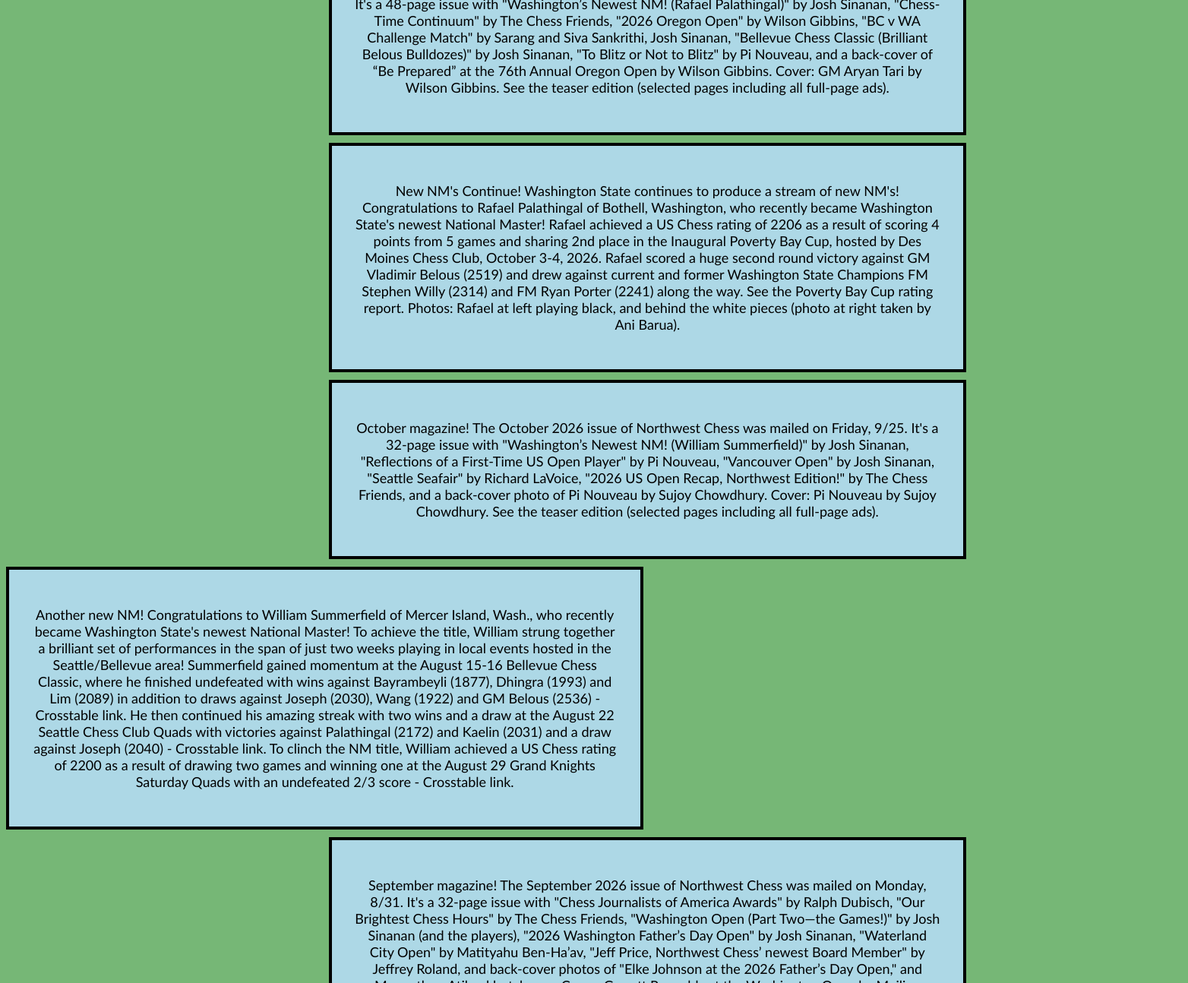
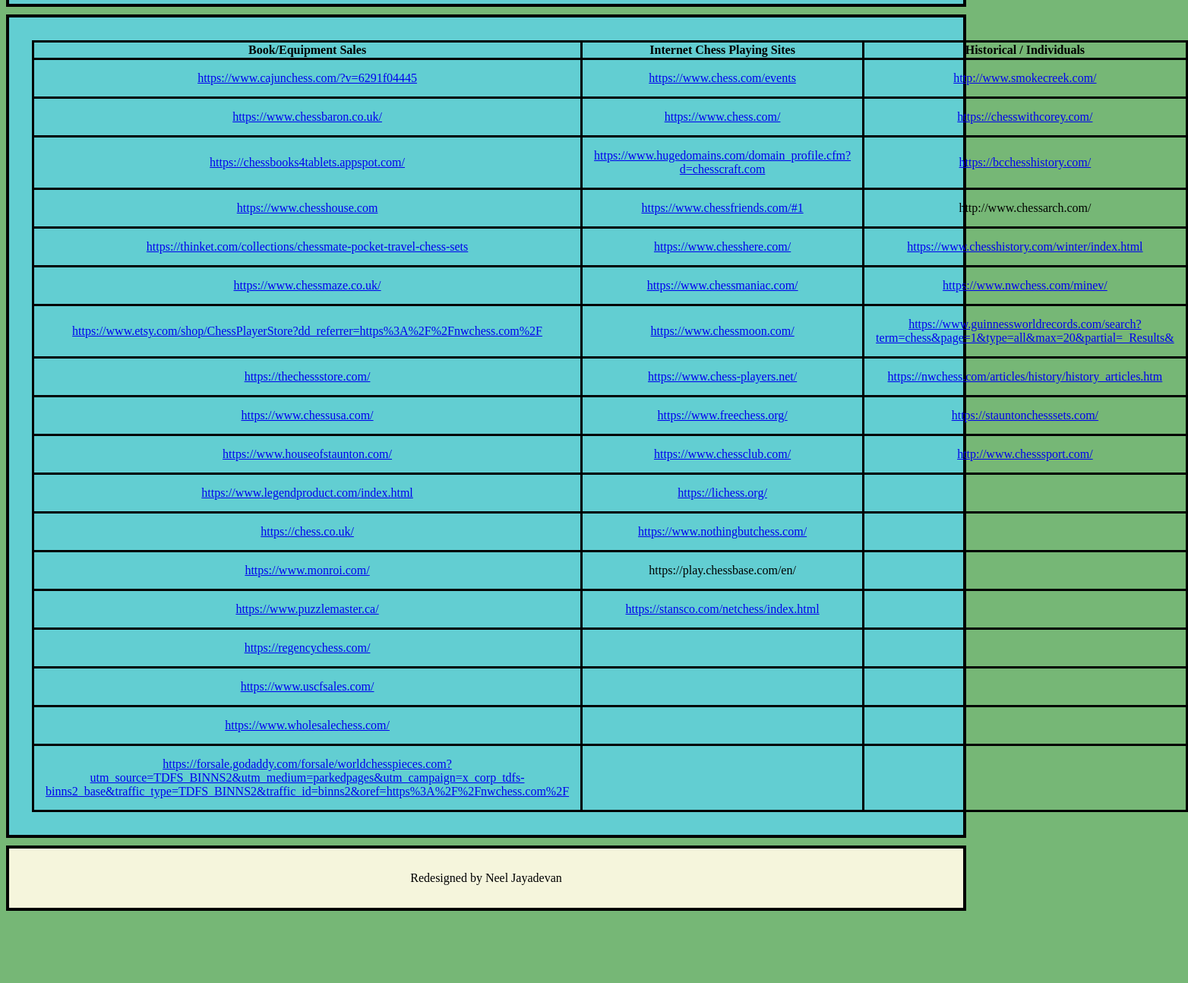
Before and after one commit to NeelJayadevan/individualproject, a plain HTML site: page links.html in a window 1280 px wide. Shown: the part 658-1952 px from the top of the page at 76% size, 1564 px wide, since content can reach past the window. After the commit the page ends 1865 px from the top, so only its background shows below. Drawn offline with Linux system fonts and the light colour scheme.

Commit message:
new pages

```diff
--- a/css/style.css
+++ b/css/style.css
@@ -121,6 +121,17 @@ body {
     padding: 30px;
     background-color: rgb(98, 206, 210);
 }
+.table11 {
+    grid-row: 4;
+    grid-column: 1 / span 3;
+    padding: 30px;
+    background-color: rgb(98, 206, 210);
+}
+.headings11 {
+    grid-row: 3;
+    grid-column: 1 / span 3;
+    background-color: rgb(98, 206, 210);
+}
 .table2 {
     grid-row: 4;
     grid-column: 1 / span 3;
@@ -175,3 +186,28 @@ h1 {
     grid-column: 1 / span 3;
     background-color: rgb(98, 206, 210);
 }
+.main111 {
+    grid-row: 4;
+    grid-column: 1 / span 3;
+    padding: 30px;
+}
+.main222 {
+    grid-row: 5;
+    grid-column: 1 / span 3;
+    padding: 30px;
+}
+.main333 {
+    grid-row: 6;
+    grid-column: 1 / span 3;
+    padding: 30px;
+}
+.main444 {
+    grid-row: 7;
+    grid-column: 1 / span 3;
+    padding: 30px;
+}
+.main555 {
+    grid-row: 8;
+    grid-column: 1 / span 3;
+    padding: 30px;
+}
--- a/links.html
+++ b/links.html
@@ -14,18 +14,115 @@
                 <li><a href="clubs.html"><p>Clubs</p></a></li>
                 <li><a href="games.html"><p>Games</p></a></li>
                 <li><a href="links.html"><p>Links</p></a></li>
-                <li><a href=""><p>Registration</p></a></li>
+                <li><a href="registration.html"><p>Registration</p></a></li>
             </ul>
         </div>
         <div class="grid-item main-img"><img class="image1" src="images/NWC_banner.png">
             <h1>Northwest Chess — Chess News from Washington, Oregon and Idaho</h1>
         </div>
-        <div class="grid-item main1"><p>November magazine! The November 2026 issue of Northwest Chess was mailed on Friday, 10/30. It's a 48-page issue with "Washington’s Newest NM! (Rafael Palathingal)" by Josh Sinanan, "Chess-Time Continuum" by The Chess Friends, "2026 Oregon Open" by Wilson Gibbins, "BC v WA Challenge Match" by Sarang and Siva Sankrithi, Josh Sinanan, "Bellevue Chess Classic (Brilliant Belous Bulldozes)" by Josh Sinanan, "To Blitz or Not to Blitz" by Pi Nouveau, and a back-cover of “Be Prepared” at the 76th Annual Oregon Open by Wilson Gibbins. Cover: GM Aryan Tari by Wilson Gibbins. See the teaser edition (selected pages including all full-page ads).</p></div>
-        <div class="grid-item main2"><p>New NM's Continue! Washington State continues to produce a stream of new NM's! Congratulations to Rafael Palathingal of Bothell, Washington, who recently became Washington State's newest National Master! Rafael achieved a US Chess rating of 2206 as a result of scoring 4 points from 5 games and sharing 2nd place in the Inaugural Poverty Bay Cup, hosted by Des Moines Chess Club, October 3-4, 2026. Rafael scored a huge second round victory against GM Vladimir Belous (2519) and drew against current and former Washington State Champions FM Stephen Willy (2314) and FM Ryan Porter (2241) along the way. See the Poverty Bay Cup rating report. Photos: Rafael at left playing black, and behind the white pieces (photo at right taken by Ani Barua).</p></div>
-        <div class="grid-item main3"><p>October magazine! The October 2026 issue of Northwest Chess was mailed on Friday, 9/25. It's a 32-page issue with "Washington’s Newest NM! (William Summerfield)" by Josh Sinanan, "Reflections of a First-Time US Open Player" by Pi Nouveau, "Vancouver Open" by Josh Sinanan, "Seattle Seafair" by Richard LaVoice, "2026 US Open Recap, Northwest Edition!" by The Chess Friends, and a back-cover photo of Pi Nouveau by Sujoy Chowdhury. Cover: Pi Nouveau by Sujoy Chowdhury. See the teaser edition (selected pages including all full-page ads).</p></div>
-        <div class="grid-item main4"><p>Another new NM! Congratulations to William Summerfield of Mercer Island, Wash., who recently became Washington State's newest National Master! To achieve the title, William strung together a brilliant set of performances in the span of just two weeks playing in local events hosted in the Seattle/Bellevue area! Summerfield gained momentum at the August 15-16 Bellevue Chess Classic, where he finished undefeated with wins against Bayrambeyli (1877), Dhingra (1993) and Lim (2089) in addition to draws against Joseph (2030), Wang (1922) and GM Belous (2536) - Crosstable link. He then continued his amazing streak with two wins and a draw at the August 22 Seattle Chess Club Quads with victories against Palathingal (2172) and Kaelin (2031) and a draw against Joseph (2040) - Crosstable link. To clinch the NM title, William achieved a US Chess rating of 2200 as a result of drawing two games and winning one at the August 29 Grand Knights Saturday Quads with an undefeated 2/3 score - Crosstable link.</p></div>
-        <div class="grid-item main5"><p>September magazine! The September 2026 issue of Northwest Chess was mailed on Monday, 8/31. It's a 32-page issue with "Chess Journalists of America Awards" by Ralph Dubisch, "Our Brightest Chess Hours" by The Chess Friends, "Washington Open (Part Two—the Games!)" by Josh Sinanan (and the players), "2026 Washington Father’s Day Open" by Josh Sinanan, "Waterland City Open" by Matityahu Ben-Ha’av, "Jeff Price, Northwest Chess’ newest Board Member" by Jeffrey Roland, and back-cover photos of "Elke Johnson at the 2026 Father’s Day Open," and Manunthon Atikankhotchasee. Cover: Garrett Reynolds at the Washington Open by Meiling Cheng. See the teaser edition (selected pages including all full-page ads). See old news previously appearing on this page.</p></div>
-        <div class="footers grid-item">
+        <div class="grid-item headings11">
+            <h1>Links and Resources</h1>
+        </div>
+        <div class="grid-item table11">
+            <table style="border-collapse: collapse; width: 100%;">
+                <tr>
+                    <th>Book/Equipment Sales</th>
+                    <th>Internet Chess Playing Sites</th>
+                    <th>Historical / Individuals</th>
+                </tr>
+                <tr>
+                    <td><a href="https://www.cajunchess.com/?v=6291f04445">https://www.cajunchess.com/?v=6291f04445</a></td>
+                    <td><a href="https://www.chess.com/events">https://www.chess.com/events</a></td>
+                    <td><a href="http://www.smokecreek.com/">http://www.smokecreek.com/</a></td>
+                </tr>
+                <tr>
+                    <td><a href="https://www.chessbaron.co.uk/">https://www.chessbaron.co.uk/</a></td>
+                    <td><a href="https://www.chess.com/">https://www.chess.com/</a></td>
+                    <td><a href="https://chesswithcorey.com/">https://chesswithcorey.com/</a></td>
+                </tr>
+                <tr>
+                    <td><a href="https://chessbooks4tablets.appspot.com/">https://chessbooks4tablets.appspot.com/</a></td>
+                    <td><a href="https://www.hugedomains.com/domain_profile.cfm?d=chesscraft.com">https://www.hugedomains.com/domain_profile.cfm?d=chesscraft.com</a></td>
+                    <td><a href="https://bcchesshistory.com/">https://bcchesshistory.com/</a></td>
+                </tr>
+                <tr>
+                    <td><a href="https://www.chesshouse.com/">https://www.chesshouse.com</a></td>
+                    <td><a href="https://www.chessfriends.com/#1">https://www.chessfriends.com/#1</a></td>
+                    <td><a href="http://www.chessarch.com/"></a>http://www.chessarch.com/</td>
+                </tr>
+                <tr>
+                    <td><a href="https://thinket.com/collections/chessmate-pocket-travel-chess-sets">https://thinket.com/collections/chessmate-pocket-travel-chess-sets</a></td>
+                    <td><a href="https://www.chesshere.com/">https://www.chesshere.com/</a></td>
+                    <td><a href="https://www.chesshistory.com/winter/index.html">https://www.chesshistory.com/winter/index.html</a></td>
+                </tr>
+                <tr>
+                    <td><a href="https://www.chessmaze.co.uk/">https://www.chessmaze.co.uk/</a></td>
+                    <td><a href="https://www.chessmaniac.com/">https://www.chessmaniac.com/</a></td>
+                    <td><a href="https://www.nwchess.com/minev/">https://www.nwchess.com/minev/</a></td>
+                </tr>
+                <tr>
+                    <td><a href="https://www.etsy.com/shop/ChessPlayerStore?dd_referrer=https%3A%2F%2Fnwchess.com%2F">https://www.etsy.com/shop/ChessPlayerStore?dd_referrer=https%3A%2F%2Fnwchess.com%2F</a></td>
+                    <td><a href="https://www.chessmoon.com/">https://www.chessmoon.com/</a></td>
+                    <td><a href="https://www.guinnessworldrecords.com/search?term=chess&page=1&type=all&max=20&partial=_Results&">https://www.guinnessworldrecords.com/search?term=chess&page=1&type=all&max=20&partial=_Results&</a></td>
+                </tr>
+                <tr>
+                    <td><a href="https://thechessstore.com/">https://thechessstore.com/</a></td>
+                    <td><a href="https://www.chess-players.net/">https://www.chess-players.net/</a></td>
+                    <td><a href="https://nwchess.com/articles/history/history_articles.htm">https://nwchess.com/articles/history/history_articles.htm</a></td>
+                </tr>
+                <tr>
+                    <td><a href="https://www.chessusa.com/">https://www.chessusa.com/</a></td>
+                    <td><a href="https://www.freechess.org/">https://www.freechess.org/</a></td>
+                    <td><a href="https://stauntonchesssets.com/">https://stauntonchesssets.com/</a></td>
+                </tr>
+                <tr>
+                    <td><a href="https://www.houseofstaunton.com/">https://www.houseofstaunton.com/</a></td>
+                    <td><a href="https://www.chessclub.com/">https://www.chessclub.com/</a></td>
+                    <td><a href="http://www.chesssport.com/">http://www.chesssport.com/</a></td>
+                </tr>
+                <tr>
+                    <td><a href="https://www.legendproduct.com/index.html">https://www.legendproduct.com/index.html</a></td>
+                    <td><a href="https://lichess.org/">https://lichess.org/</a></td>
+                    <td><a href=""></a></td>
+                </tr>
+                <tr>
+                    <td><a href="https://chess.co.uk/">https://chess.co.uk/</a></td>
+                    <td><a href="https://www.nothingbutchess.com/">https://www.nothingbutchess.com/</a></td>
+                    <td><a href=""></a></td>
+                </tr>
+                <tr>
+                    <td><a href="https://www.monroi.com/">https://www.monroi.com/</a></td>
+                    <td><a href="https://play.chessbase.com/en/"></a>https://play.chessbase.com/en/</td>
+                    <td><a href=""></a></td>
+                </tr>
+                <tr>
+                    <td><a href="https://www.puzzlemaster.ca/">https://www.puzzlemaster.ca/</a></td>
+                    <td><a href="https://stansco.com/netchess/index.html">https://stansco.com/netchess/index.html</a></td>
+                    <td><a href=""></a></td>
+                </tr>
+                <tr>
+                    <td><a href="https://regencychess.com/">https://regencychess.com/</a></td>
+                    <td><a href=""></a></td>
+                    <td><a href=""></a></td>
+                </tr>
+                <tr>
+                    <td><a href="https://www.uscfsales.com/">https://www.uscfsales.com/</a></td>
+                    <td><a href=""></a></td>
+                    <td><a href=""></a></td>
+                </tr>
+                <tr>
+                    <td><a href="https://www.wholesalechess.com/">https://www.wholesalechess.com/</a></td>
+                    <td><a href=""></a></td>
+                    <td><a href=""></a></td>
+                </tr>
+                <tr>
+                    <td><a href="https://forsale.godaddy.com/forsale/worldchesspieces.com?utm_source=TDFS_BINNS2&utm_medium=parkedpages&utm_campaign=x_corp_tdfs-binns2_base&traffic_type=TDFS_BINNS2&traffic_id=binns2&oref=https%3A%2F%2Fnwchess.com%2F">https://forsale.godaddy.com/forsale/worldchesspieces.com?utm_source=TDFS_BINNS2&utm_medium=parkedpages&utm_campaign=x_corp_tdfs-binns2_base&traffic_type=TDFS_BINNS2&traffic_id=binns2&oref=https%3A%2F%2Fnwchess.com%2F</a></td>
+                    <td><a href=""></a></td>
+                    <td><a href=""></a></td>
+                </tr>
+            </table>
+        </div>
+        <div class="footers grid-item" style="grid-row: 5;">
             <footer>Redesigned by Neel Jayadevan</footer>
         </div>
     </div>
```
Also changed, not shown: clubs.html (+2 -2 lines), games.html (+8 -8 lines), index.html (+1 -1 lines), registration.html (added, +87 -0 lines).
